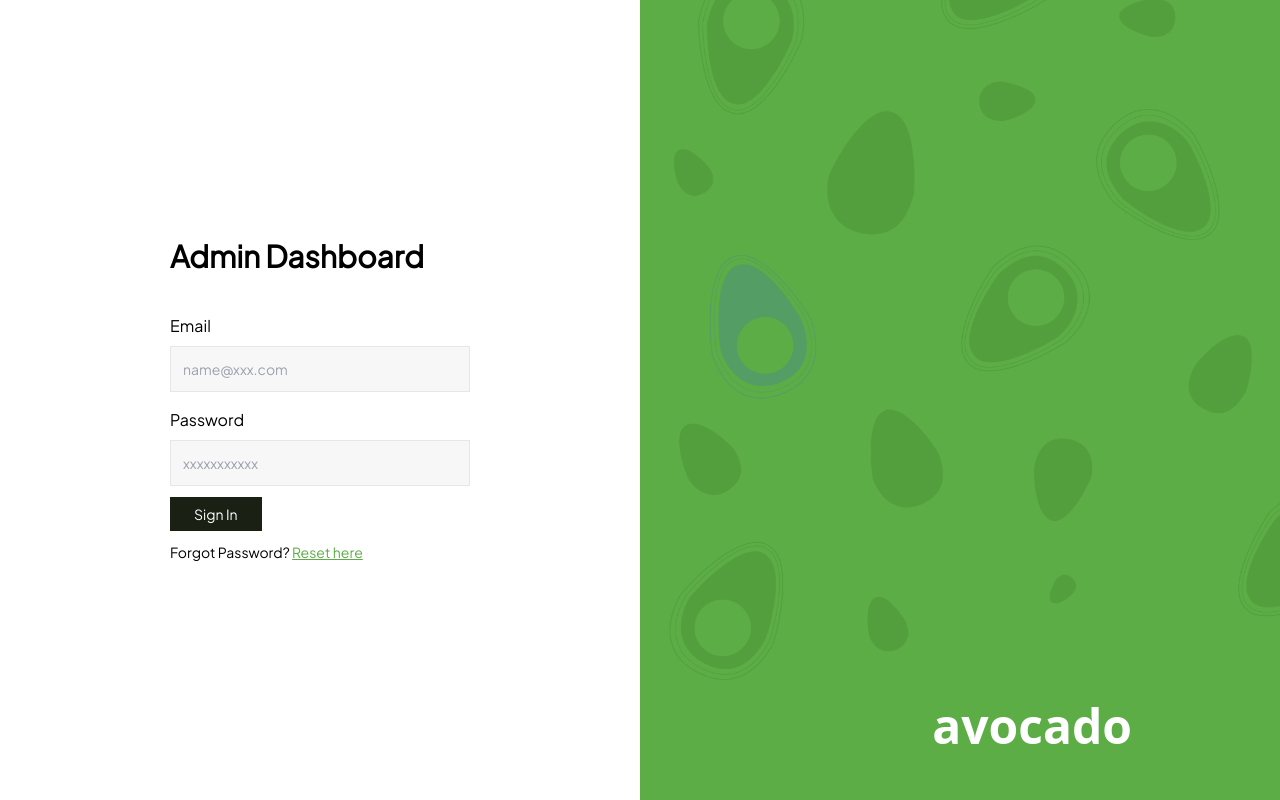
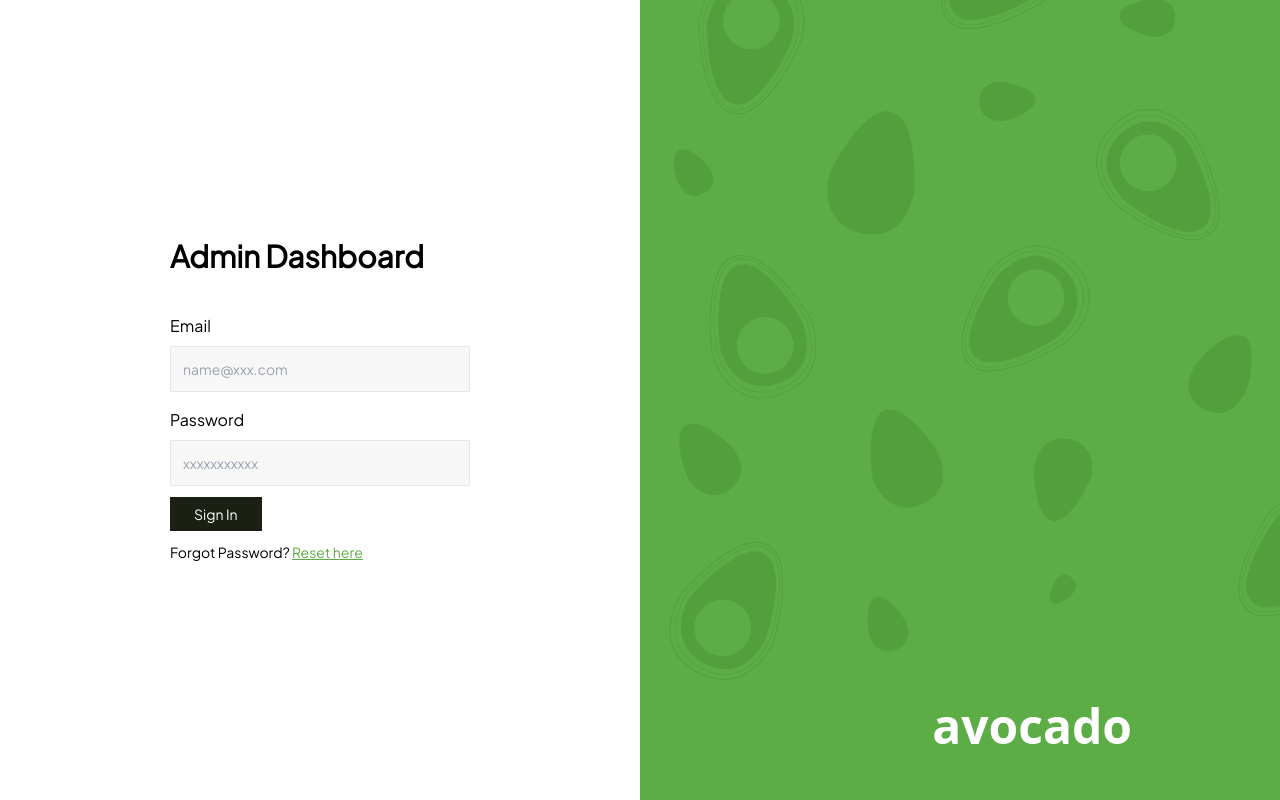
Before and after one commit to victormutuku/Avocado, a plain HTML site: page index.html in a window 1280 px wide. Drawn offline with nearby package versions, Linux system fonts and the light colour scheme.

Commit message:
minor changes to avocado-print

```diff
--- a/index.html
+++ b/index.html
@@ -31,7 +31,7 @@
             </div>
         </div>
         <div class="relative w-full h-screen bg-[#5cad46] flex justify-end items-end pb-5 overflow-hidden">
-            <div class="absolute left-[60px] bottom-[50px] w-full h-screen bg-[url('assets/images/avocado-print-1.png')] scale-[1.14] bg-contain bg-no-repeat"></div>
+            <div class="absolute left-[60px] bottom-[50px] w-full h-screen bg-[url('assets/images/avocado-print-2.png')] scale-[1.14] bg-contain bg-no-repeat"></div>
             <div class="font-[Plus_Jakarta_Sans] mb-[30px] mr-[148px]">
                 <p class="font-bold text-5xl text-white">avocado</p>
             </div>
```
Also changed, not shown: assets/images/avocado-print-1.png (deleted), assets/images/avocado-print-2.png (added).
